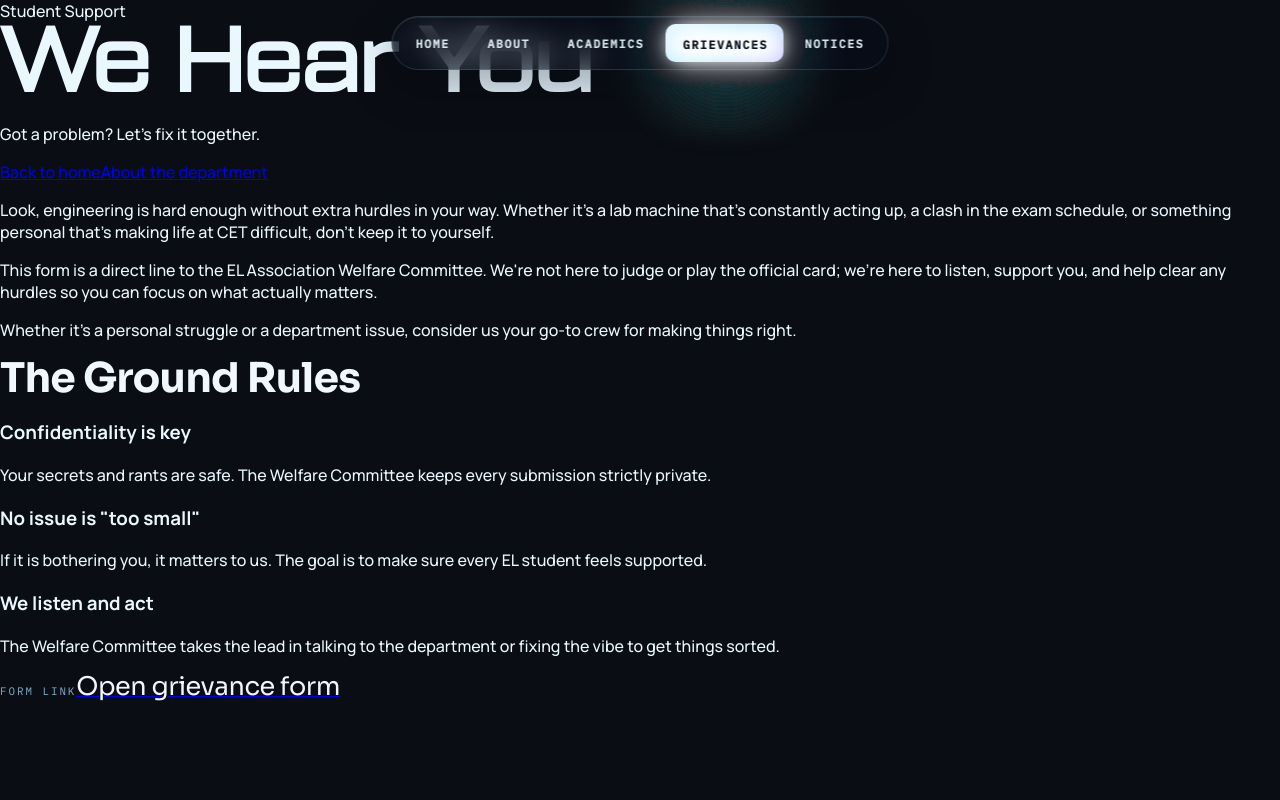
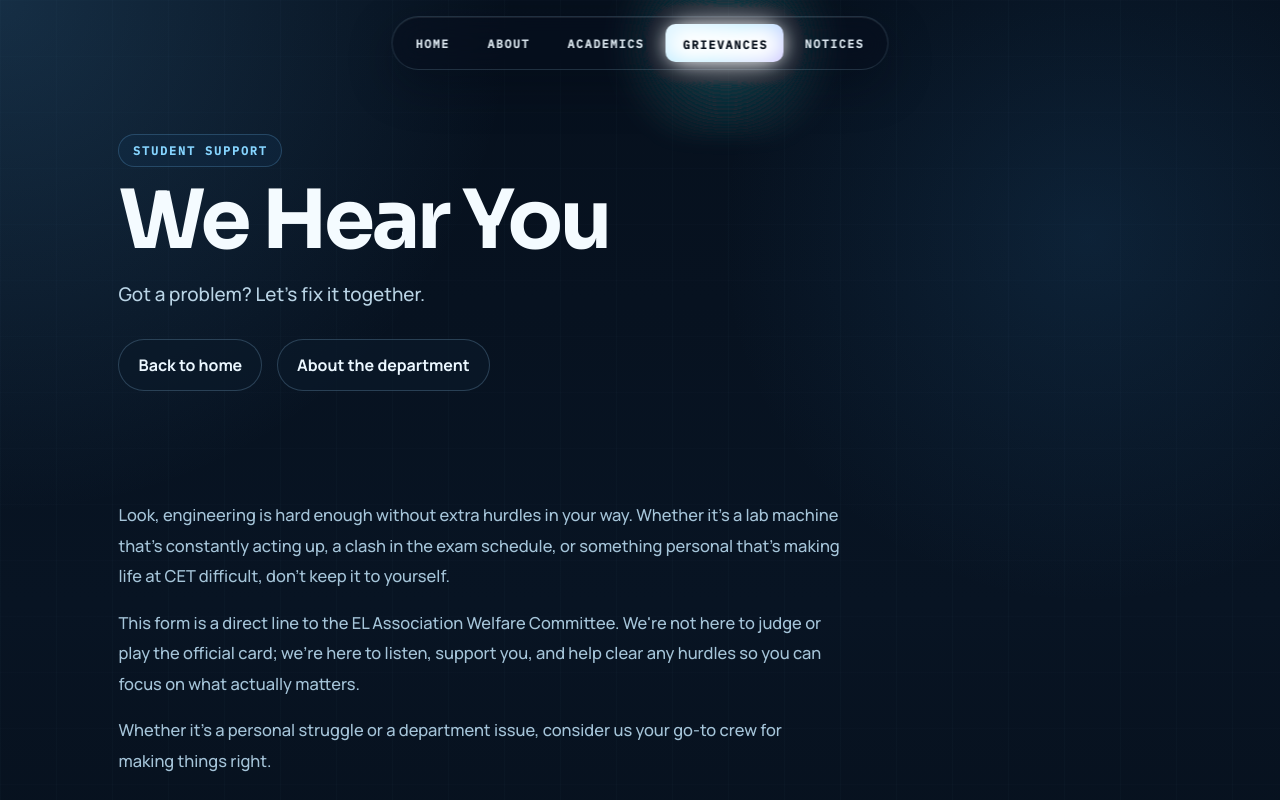
Before and after one commit to rohankishore/elweb, a React (Vite) app: page /academics in a window 1280 px wide. Both pictures are taken after a click on the item "GRIEVANCES". Shown: the top 800 px of the page. Built offline with nearby package versions, Linux system fonts and the light colour scheme.

Commit message:
refactor: update padding and styles for academics and grievances pages

```diff
--- a/src/App.css
+++ b/src/App.css
@@ -2,7 +2,7 @@
 .academics-page-shell {
   position: relative;
   min-height: 100vh;
-  padding: clamp(5.5rem, 10vw, 8rem) 1rem 4rem;
+  padding: clamp(3.8rem, 7vw, 5.5rem) 1rem 4rem;
   background:
     radial-gradient(circle at top left, rgba(77, 154, 210, 0.22), transparent 28%),
     radial-gradient(circle at 85% 18%, rgba(46, 121, 180, 0.16), transparent 24%),
@@ -34,14 +34,6 @@
 }
 
 .academics-page-hero__copy {
-  border: 1px solid rgba(105, 156, 212, 0.22);
-  border-radius: 28px;
-  background:
-    linear-gradient(145deg, rgba(9, 21, 36, 0.92) 0%, rgba(9, 17, 29, 0.96) 100%);
-  box-shadow:
-    inset 0 1px 0 rgba(255, 255, 255, 0.06),
-    0 24px 70px rgba(2, 8, 18, 0.32);
-  backdrop-filter: blur(12px);
   padding: clamp(1.6rem, 4vw, 2.8rem);
 }
 
@@ -113,10 +105,8 @@
 
 .academics-page-content__header {
   padding: clamp(1.5rem, 3vw, 2rem);
-  border-radius: 28px;
-  border: 1px solid rgba(105, 156, 212, 0.18);
-  background: rgba(7, 17, 29, 0.82);
-  box-shadow: 0 20px 50px rgba(3, 8, 17, 0.28);
+  display: grid;
+  gap: 1.1rem;
 }
 
 .academics-page-content__title {
@@ -135,21 +125,227 @@
   font-size: 1.05rem;
 }
 
-.academics-syllabus-tile {
+.resource-badges {
+  display: grid;
+  grid-template-columns: repeat(auto-fit, minmax(220px, max-content));
   width: fit-content;
-  min-width: min(100%, 320px);
+  max-width: 100%;
+  gap: 1rem;
+}
+
+.resource-badge {
+  min-width: 0;
   display: grid;
   gap: 0.45rem;
   align-content: start;
+  justify-items: center;
+  text-align: center;
+  padding: 1rem 1.2rem 1.05rem;
+  margin: 0;
   text-decoration: none;
-  margin: 0;
+  border: 1px solid rgba(113, 151, 214, 0.28);
+  border-radius: 18px;
+  background:
+    radial-gradient(circle at top left, rgba(109, 174, 214, 0.22), transparent 28%),
+    radial-gradient(circle at bottom right, rgba(66, 84, 134, 0.2), transparent 34%),
+    linear-gradient(145deg, rgba(18, 25, 38, 0.98) 0%, rgba(11, 17, 28, 0.98) 54%, rgba(20, 24, 44, 0.98) 100%);
+  box-shadow:
+    inset 0 1px 0 rgba(255, 255, 255, 0.06),
+    0 12px 32px rgba(4, 10, 20, 0.32);
+  backdrop-filter: blur(10px);
+  position: relative;
+  overflow: hidden;
+  transition: border-color 0.2s, box-shadow 0.2s, transform 0.2s;
+}
+
+.resource-badge::before {
+  content: '';
+  position: absolute;
+  inset: 0;
+  border-radius: inherit;
+  background:
+    radial-gradient(circle at 0% 0%, rgba(121, 188, 227, 0.16), transparent 20%),
+    radial-gradient(circle at 100% 100%, rgba(85, 103, 162, 0.18), transparent 24%);
+  opacity: 1;
+  pointer-events: none;
+}
+
+.resource-badge::after {
+  content: '';
+  position: absolute;
+  inset: 1px;
+  border-radius: calc(18px - 1px);
+  border: 1px solid rgba(255, 255, 255, 0.06);
+  mask: linear-gradient(#fff 0 0);
+  opacity: 1;
+  pointer-events: none;
+}
+
+.resource-badge:hover {
+  border-color: rgba(140, 191, 255, 0.42);
+  box-shadow:
+    inset 0 1px 0 rgba(255, 255, 255, 0.08),
+    0 16px 42px rgba(6, 14, 28, 0.42);
+  transform: translateY(-3px);
+}
+
+/* Grievances Page Styles */
+.grievances-page-shell {
+  position: relative;
+  min-height: 100vh;
+  padding: clamp(4.25rem, 8vw, 6rem) 1rem 4rem;
+  background:
+    radial-gradient(circle at top left, rgba(77, 154, 210, 0.22), transparent 28%),
+    radial-gradient(circle at 85% 18%, rgba(46, 121, 180, 0.16), transparent 24%),
+    linear-gradient(180deg, #06101d 0%, #081423 46%, #050c16 100%);
+}
+
+.grievances-page-shell::before {
+  content: "";
+  position: absolute;
+  inset: 0;
+  pointer-events: none;
+  background-image:
+    linear-gradient(to right, rgba(137, 192, 225, 0.08) 1px, transparent 1px),
+    linear-gradient(to bottom, rgba(137, 192, 225, 0.05) 1px, transparent 1px);
+  background-size: 56px 56px;
+  opacity: 0.3;
+}
+
+.grievances-page-hero,
+.grievances-page-content {
+  position: relative;
+  z-index: 1;
+  width: min(1120px, 100%);
+  margin: 0 auto;
+}
+
+.grievances-page-hero {
+  margin-bottom: 2rem;
+}
+
+.grievances-page-hero__copy,
+.grievances-page-content__intro,
+.grievances-page-rules {
+  padding: clamp(1.6rem, 4vw, 2.4rem);
+}
+
+.grievances-page-hero__eyebrow {
+  display: inline-flex;
+  align-items: center;
+  width: fit-content;
+  margin-bottom: 1rem;
+  padding: 0.5rem 0.85rem;
+  border-radius: 999px;
+  border: 1px solid rgba(108, 182, 238, 0.24);
+  background: rgba(17, 49, 79, 0.36);
+  color: #86d5ff;
+  font-family: var(--mono);
+  font-size: 0.74rem;
+  font-weight: 700;
+  letter-spacing: 0.16em;
+  text-transform: uppercase;
+}
+
+.grievances-page-hero__title {
+  margin: 0;
+  max-width: 12ch;
+  font-family: var(--display);
+  font-size: clamp(2.8rem, 7vw, 5.1rem);
+  line-height: 0.92;
+  letter-spacing: -0.04em;
+  color: #f4fbff;
+}
+
+.grievances-page-hero__subtitle {
+  margin: 1.25rem 0 0;
+  max-width: 40ch;
+  font-size: clamp(1rem, 2.1vw, 1.18rem);
+  line-height: 1.75;
+  color: rgba(201, 228, 245, 0.92);
+}
+
+.grievances-page-hero__actions {
+  display: flex;
+  flex-wrap: wrap;
+  gap: 0.9rem;
+  margin-top: 1.7rem;
+}
+
+.grievances-page-hero__link {
+  display: inline-flex;
+  align-items: center;
+  justify-content: center;
+  min-height: 50px;
+  padding: 0.9rem 1.2rem;
+  border-radius: 999px;
+  border: 1px solid rgba(147, 198, 233, 0.24);
+  background: rgba(11, 26, 42, 0.68);
+  color: #ebf7ff;
+  text-decoration: none;
+  font-weight: 700;
+  transition: transform 160ms ease, border-color 160ms ease, background 160ms ease;
+}
+
+.grievances-page-hero__link:hover {
+  transform: translateY(-2px);
+}
+
+.grievances-page-content {
+  display: grid;
+  gap: 1.25rem;
+}
+
+.grievances-page-content__intro {
+  display: grid;
+  gap: 1rem;
+}
+
+.grievances-page-content__intro p,
+.grievances-page-rules__card p {
+  margin: 0;
+  max-width: 70ch;
+  color: rgba(183, 216, 237, 0.9);
+  line-height: 1.85;
+  font-size: 1.03rem;
+}
+
+.grievances-page-rules__title {
+  margin: 0 0 1.2rem;
+  font-family: var(--display);
+  font-size: clamp(1.9rem, 4vw, 3rem);
+  line-height: 0.98;
+  color: #f2f9ff;
+}
+
+.grievances-page-rules__grid {
+  display: grid;
+  grid-template-columns: repeat(auto-fit, minmax(220px, 1fr));
+  gap: 1rem;
+}
+
+.grievances-page-rules__card {
+  padding: 1.15rem 1.2rem;
+  border-radius: 20px;
+  border: 1px solid rgba(127, 185, 224, 0.12);
+  background:
+    radial-gradient(circle at top right, rgba(99, 175, 230, 0.14), transparent 30%),
+    rgba(8, 19, 32, 0.92);
+}
+
+.grievances-page-rules__card h3 {
+  margin: 0 0 0.7rem;
+  font-family: var(--display);
+  font-size: clamp(1.2rem, 2vw, 1.55rem);
+  line-height: 1.1;
+  color: #f4fbff;
 }
 
 /* About Page Styles */
 .about-page-shell {
   position: relative;
   min-height: 100vh;
-  padding: clamp(5.5rem, 10vw, 8rem) 1rem 4rem;
+  padding: clamp(4.25rem, 8vw, 6rem) 1rem 4rem;
   background:
     radial-gradient(circle at top left, rgba(77, 154, 210, 0.22), transparent 28%),
     radial-gradient(circle at 85% 18%, rgba(46, 121, 180, 0.16), transparent 24%),
@@ -333,7 +529,7 @@
 .notices-page-shell {
   position: relative;
   min-height: 100vh;
-  padding: clamp(5.5rem, 10vw, 8rem) 1rem 4rem;
+  padding: clamp(4.25rem, 8vw, 6rem) 1rem 4rem;
   background:
     radial-gradient(circle at top left, rgba(77, 154, 210, 0.22), transparent 28%),
     radial-gradient(circle at 85% 18%, rgba(46, 121, 180, 0.16), transparent 24%),
@@ -370,14 +566,11 @@
 
 .notices-page-hero__copy,
 .notices-page-overview {
-  border: 1px solid rgba(105, 156, 212, 0.22);
-  border-radius: 28px;
-  background:
-    linear-gradient(145deg, rgba(9, 21, 36, 0.92) 0%, rgba(9, 17, 29, 0.96) 100%);
-  box-shadow:
-    inset 0 1px 0 rgba(255, 255, 255, 0.06),
-    0 24px 70px rgba(2, 8, 18, 0.32);
-  backdrop-filter: blur(12px);
+  border: none;
+  border-radius: 0;
+  background: none;
+  box-shadow: none;
+  backdrop-filter: none;
 }
 
 .notices-page-hero__copy {
@@ -457,7 +650,7 @@
 }
 
 .notices-page-overview {
-  padding: 1rem;
+  padding: 0;
   display: grid;
   gap: 0.9rem;
   align-content: stretch;
@@ -689,13 +882,17 @@
 
 @media (max-width: 640px) {
   .academics-page-shell,
+  .grievances-page-shell,
   .about-page-shell,
   .notices-page-shell {
-    padding: 5.25rem 0.75rem 6rem;
+    padding: 3.85rem 0.75rem 6rem;
   }
 
   .academics-page-hero__copy,
   .academics-page-content__header,
+  .grievances-page-hero__copy,
+  .grievances-page-content__intro,
+  .grievances-page-rules,
   .about-page-hero__copy,
   .about-page-content__intro,
   .notices-page-hero__copy,
@@ -705,13 +902,38 @@
 
   .about-page-status,
   .notices-page-overview {
-    grid-template-columns: 1fr;
+    grid-template-columns: repeat(3, minmax(0, 1fr));
+    gap: 0.6rem;
   }
 
   .academics-page-hero__title,
+  .grievances-page-hero__title,
   .about-page-hero__title,
   .notices-page-hero__title {
     max-width: 100%;
+  }
+
+  .resource-badges {
+    grid-template-columns: 1fr;
+    width: 100%;
+  }
+
+  .resource-badge {
+    width: 100%;
+  }
+
+  .notices-page-overview__card {
+    padding: 0.85rem 0.75rem 0.9rem;
+  }
+
+  .notices-page-overview__label {
+    margin-bottom: 0.32rem;
+    font-size: 0.58rem;
+    letter-spacing: 0.1em;
+  }
+
+  .notices-page-overview__value {
+    font-size: clamp(1.1rem, 5vw, 1.45rem);
   }
 
   .notice-panel {
--- a/src/component/AcademicsPage.jsx
+++ b/src/component/AcademicsPage.jsx
@@ -28,8 +28,6 @@ export default function AcademicsPage() {
           <p className="academics-page-content__text">
             Open the current syllabus folder directly from here.
           </p>
-        </div>
-
           <div className="resource-badges">
             <a
               className="resource-badge"
@@ -41,6 +39,7 @@ export default function AcademicsPage() {
               <span className="badge-value">Open syllabus folder</span>
             </a>
           </div>
+        </div>
       </section>
     </main>
   );
```
Lines whose indentation alone changed are shown as unchanged.
